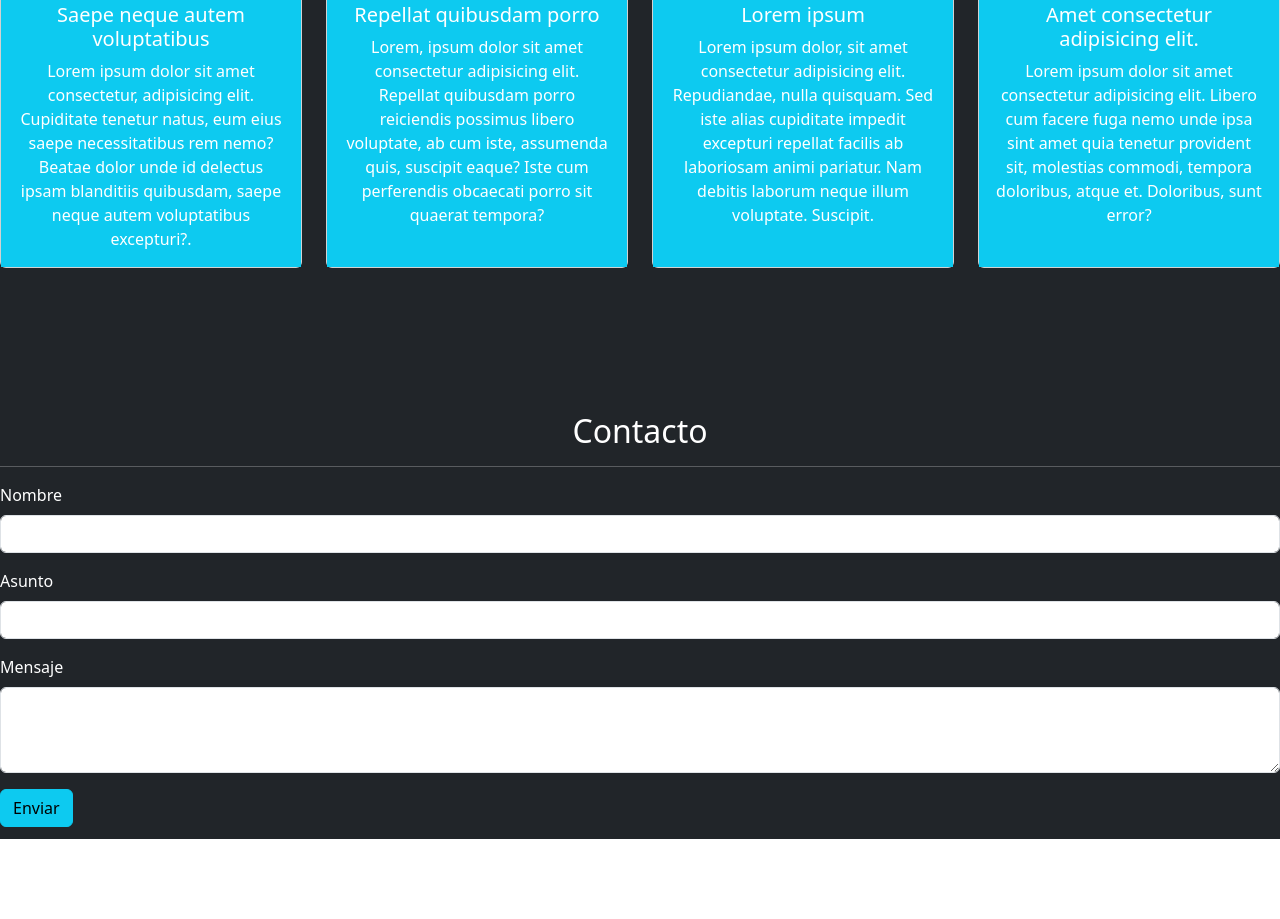
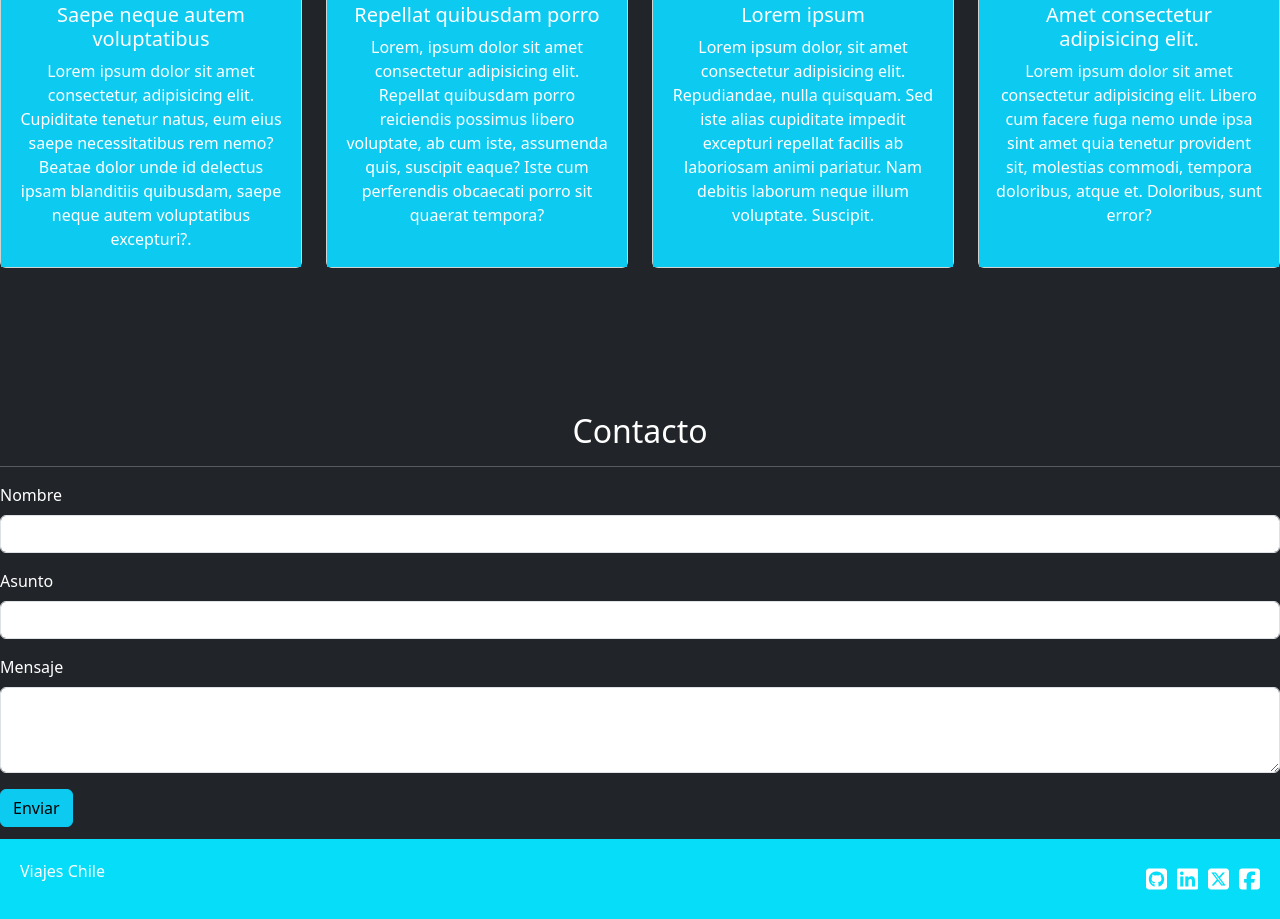
Before and after one commit to lacamibarrera/Viajes-Chile, a plain HTML site: page index.html in a window 1280 px wide. Shown: the part 1783-2702 px from the top of the page. Before the commit the page ends 2622 px from the top, so only its background shows below. Drawn offline with nearby package versions, Linux system fonts and the light colour scheme.

Commit message:
se añade footer y sus estilos

```diff
--- a/assets/css/style.css
+++ b/assets/css/style.css
@@ -66,3 +66,28 @@ body {
   .tooltip.bs-tooltip-bottom .arrow::before {
     border-bottom-color: hotpink;
   }
+
+  footer {
+    background-color: #06ddf9;
+    padding: 20px;
+    display: flex;
+    justify-content: space-between;
+    align-items: center;
+    flex-wrap: wrap;
+  }
+
+  footer p {
+    color: white;
+    margin-right: 20px;
+  }
+
+  footer .social-icons {
+    color: white;
+    display: flex;
+    gap: 10px;
+    margin-left: 20px;
+  }
+
+  footer .social-icons i {
+    font-size: 24px;
+  }
--- a/assets/js/script.js
+++ b/assets/js/script.js
@@ -5,3 +5,8 @@ document.addEventListener('DOMContentLoaded', function () {
       ride: 'carousel'
     });
   });
+
+  var tooltipTriggerList = [].slice.call(document.querySelectorAll('[data-bs-toggle="tooltip"]'));
+  var tooltipList = tooltipTriggerList.map(function (tooltipTriggerEl) {
+    return new bootstrap.Tooltip(tooltipTriggerEl);
+  });
--- a/index.html
+++ b/index.html
@@ -202,6 +202,15 @@
     </form>
   </section>
 
+  <footer>
+    <p>Viajes Chile</p>
+    <div class="social-icons">
+        <i class="fa-brands fa-square-github"></i>
+        <i class="fa-brands fa-linkedin"></i>
+        <i class="fa-brands fa-square-x-twitter"></i>
+        <i class="fa-brands fa-square-facebook"></i>
+    </div>
+</footer>
 
 
 
```
